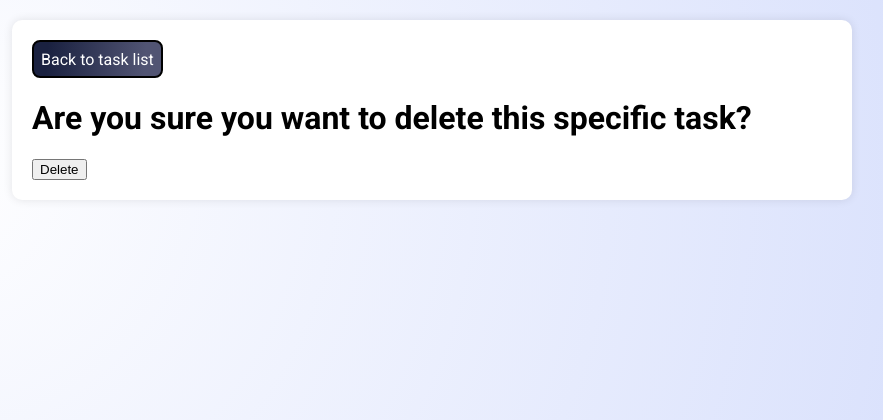
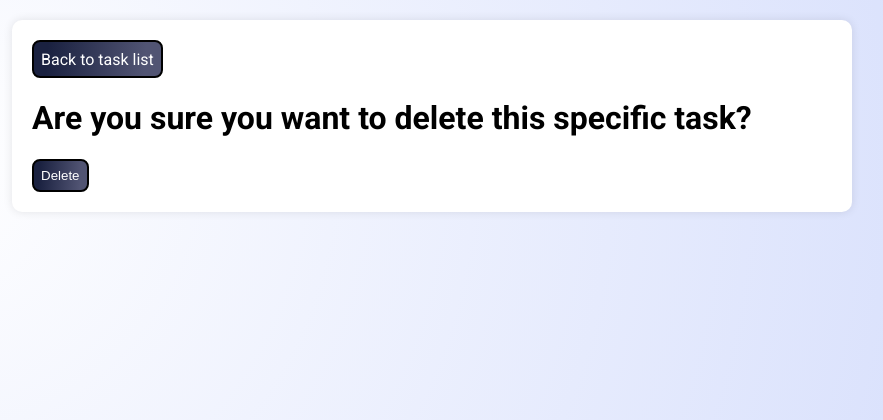
Before and after one commit to markohautala/django-auth-crud-app, a Django app: page /task-delete/8/ in a window 1280 px wide. Shown: the top 420 px of the page, without its empty margins (208-1091 px from the left). Run offline with Django 4.2, Linux system fonts and the light colour scheme; a user stored in the database is signed in; data comes from the database, SQL or seed files in the repository; both versions use the stored data as it was after the commit.

Commit message:
Add styling to delete-task-page and delete commented out code

```diff
--- a/base/templates/base/task_confirm_delete.html
+++ b/base/templates/base/task_confirm_delete.html
@@ -8,7 +8,7 @@
 <form method="POST">
     {% csrf_token %}
     <h1>Are you sure you want to delete this specific task? {{ single_task }}</h1>
-    <input value="Delete" type="submit"></input>
+    <input class="form-input-button" value="Delete" type="submit"></input>
 </form>
 
 {% endblock content %}
```
Also changed, not shown: base/templates/base/task_list.html (+0 -26 lines), db.sqlite3.
